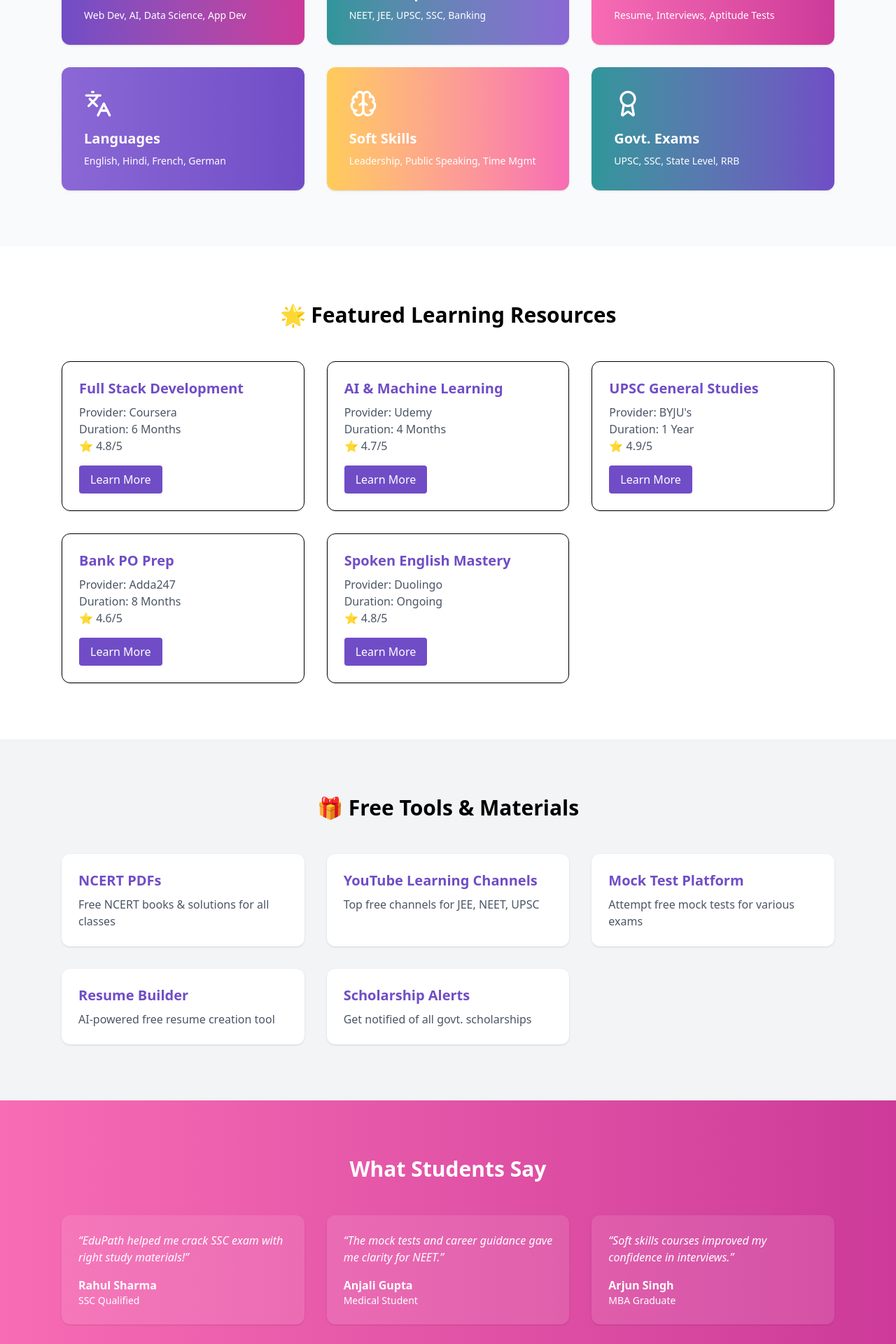
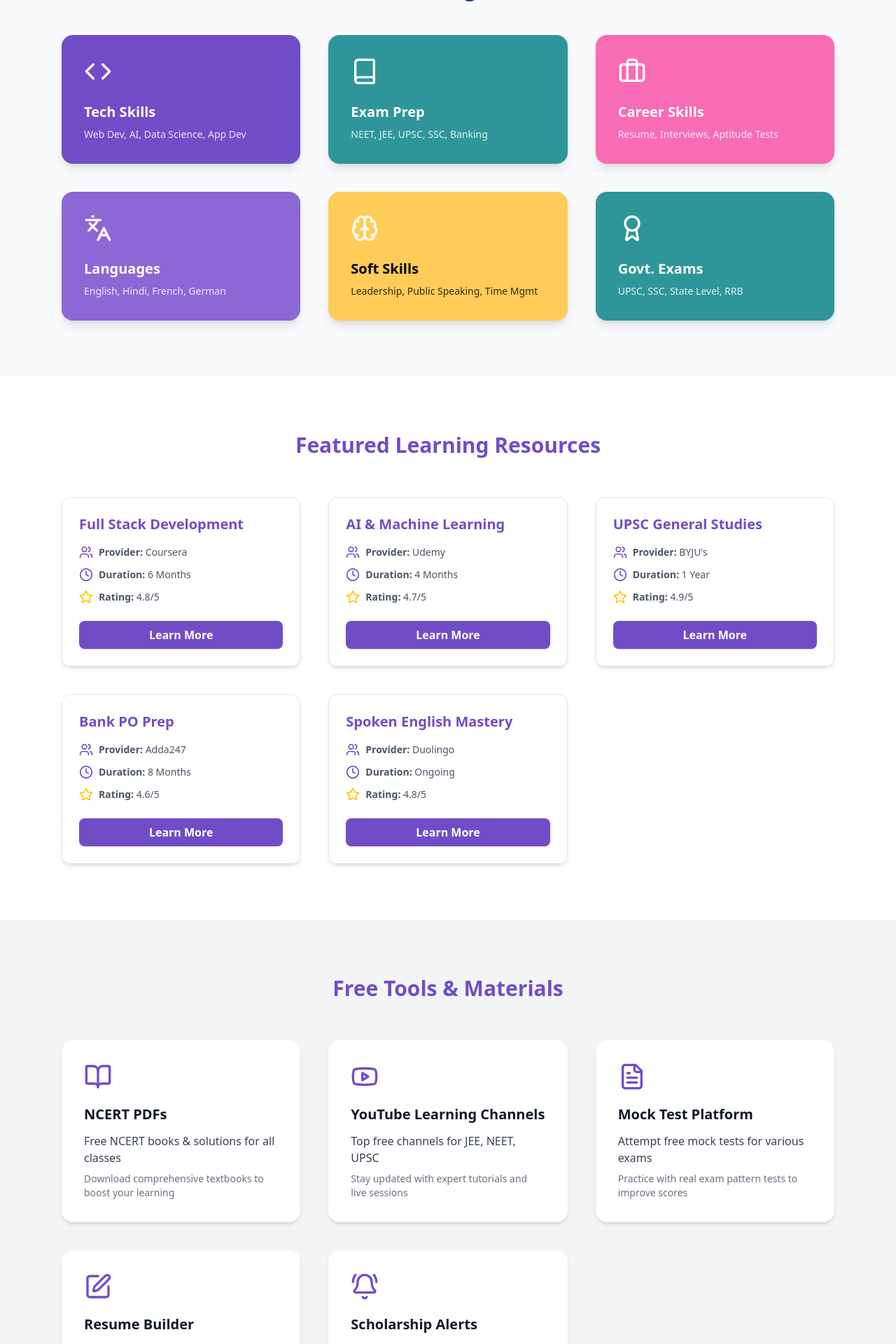
Before and after one commit to ashwanik0777/EduPath, a Next.js app: page /studyResources in a window 1280 px wide. Shown: the part 620-2540 px from the top of the page at 70% size. Built offline with nearby package versions, Linux system fonts and the light colour scheme.

Commit message:
update study resources

```diff
--- a/src/app/components/studyResources/FeaturedResources.tsx
+++ b/src/app/components/studyResources/FeaturedResources.tsx
@@ -1,24 +1,45 @@
+"use client"
+import { BookOpen, Clock, Star, Users } from "lucide-react"
+
 const resources = [
-  { title: "Full Stack Development", provider: "Coursera", duration: "6 Months", rating: "⭐ 4.8/5" },
-  { title: "AI & Machine Learning", provider: "Udemy", duration: "4 Months", rating: "⭐ 4.7/5" },
-  { title: "UPSC General Studies", provider: "BYJU's", duration: "1 Year", rating: "⭐ 4.9/5" },
-  { title: "Bank PO Prep", provider: "Adda247", duration: "8 Months", rating: "⭐ 4.6/5" },
-  { title: "Spoken English Mastery", provider: "Duolingo", duration: "Ongoing", rating: "⭐ 4.8/5" },
+  { title: "Full Stack Development", provider: "Coursera", duration: "6 Months", rating: "4.8/5" },
+  { title: "AI & Machine Learning", provider: "Udemy", duration: "4 Months", rating: "4.7/5" },
+  { title: "UPSC General Studies", provider: "BYJU's", duration: "1 Year", rating: "4.9/5" },
+  { title: "Bank PO Prep", provider: "Adda247", duration: "8 Months", rating: "4.6/5" },
+  { title: "Spoken English Mastery", provider: "Duolingo", duration: "Ongoing", rating: "4.8/5" },
 ]
 
 export default function FeaturedResources() {
   return (
     <section className="py-20 bg-white">
       <div className="max-w-6xl mx-auto px-6">
-        <h2 className="text-3xl font-bold mb-12 text-center">🌟 Featured Learning Resources</h2>
-        <div className="grid md:grid-cols-2 lg:grid-cols-3 gap-8">
-          {resources.map((r, i) => (
-            <div key={i} className="p-6 border rounded-xl shadow hover:shadow-lg transition">
-              <h3 className="text-xl font-bold text-[#704DC6] mb-2">{r.title}</h3>
-              <p className="text-gray-600">Provider: {r.provider}</p>
-              <p className="text-gray-600">Duration: {r.duration}</p>
-              <p className="text-gray-600">{r.rating}</p>
-              <a href="#" className="inline-block mt-4 px-4 py-2 bg-[#704DC6] text-white rounded hover:bg-[#5b3bad]">
+        <h2 className="text-3xl font-extrabold mb-14 text-center text-[#704DC6]">Featured Learning Resources</h2>
+        <div className="grid md:grid-cols-2 lg:grid-cols-3 gap-10">
+          {resources.map(({ title, provider, duration, rating }, i) => (
+            <div
+              key={i}
+              className="p-6 border border-gray-200 rounded-xl shadow-md hover:shadow-lg transition-shadow duration-300 cursor-default flex flex-col"
+              aria-label={`Resource ${title} provided by ${provider}`}
+            >
+              <h3 className="text-xl font-bold text-[#704DC6] mb-4">{title}</h3>
+              <div className="flex flex-col space-y-3 text-gray-600 text-sm flex-grow">
+                <p className="flex items-center gap-2">
+                  <Users className="w-5 h-5 text-[#704DC6]" aria-hidden="true" />
+                  <span><strong>Provider:</strong> {provider}</span>
+                </p>
+                <p className="flex items-center gap-2">
+                  <Clock className="w-5 h-5 text-[#704DC6]" aria-hidden="true" />
+                  <span><strong>Duration:</strong> {duration}</span>
+                </p>
+                <p className="flex items-center gap-2">
+                  <Star className="w-5 h-5 text-yellow-400" aria-hidden="true" />
+                  <span><strong>Rating:</strong> {rating}</span>
+                </p>
+              </div>
+              <a
+                href="#"
+                className="mt-6 inline-block rounded-lg bg-[#704DC6] px-6 py-2 text-white font-semibold text-center shadow hover:bg-[#5a3aa8] hover:scale-105 transition transform duration-300"
+              >
                 Learn More
               </a>
             </div>
--- a/src/app/components/studyResources/FreeTools.tsx
+++ b/src/app/components/studyResources/FreeTools.tsx
@@ -1,21 +1,55 @@
+"use client"
+import { BookOpen, Youtube, FileText, Edit, BellRing } from "lucide-react"
+
 const tools = [
-  { name: "NCERT PDFs", desc: "Free NCERT books & solutions for all classes" },
-  { name: "YouTube Learning Channels", desc: "Top free channels for JEE, NEET, UPSC" },
-  { name: "Mock Test Platform", desc: "Attempt free mock tests for various exams" },
-  { name: "Resume Builder", desc: "AI-powered free resume creation tool" },
-  { name: "Scholarship Alerts", desc: "Get notified of all govt. scholarships" },
+  {
+    name: "NCERT PDFs",
+    desc: "Free NCERT books & solutions for all classes",
+    details: "Download comprehensive textbooks to boost your learning",
+    icon: BookOpen,
+  },
+  {
+    name: "YouTube Learning Channels",
+    desc: "Top free channels for JEE, NEET, UPSC",
+    details: "Stay updated with expert tutorials and live sessions",
+    icon: Youtube,
+  },
+  {
+    name: "Mock Test Platform",
+    desc: "Attempt free mock tests for various exams",
+    details: "Practice with real exam pattern tests to improve scores",
+    icon: FileText,
+  },
+  {
+    name: "Resume Builder",
+    desc: "AI-powered free resume creation tool",
+    details: "Create professional resumes in minutes tailored for your field",
+    icon: Edit,
+  },
+  {
+    name: "Scholarship Alerts",
+    desc: "Get notified of all govt. scholarships",
+    details: "Never miss out on timely opportunities to fund your education",
+    icon: BellRing,
+  },
 ]
 
 export default function FreeTools() {
   return (
     <section className="py-20 bg-gray-100">
       <div className="max-w-6xl mx-auto px-6">
-        <h2 className="text-3xl font-bold mb-12 text-center">🎁 Free Tools & Materials</h2>
-        <div className="grid md:grid-cols-2 lg:grid-cols-3 gap-8">
-          {tools.map((t, i) => (
-            <div key={i} className="p-6 bg-white rounded-xl shadow hover:shadow-lg transition">
-              <h3 className="text-xl font-semibold text-[#704DC6] mb-2">{t.name}</h3>
-              <p className="text-gray-600">{t.desc}</p>
+        <h2 className="text-3xl font-extrabold mb-14 text-center text-[#704DC6]">Free Tools & Materials</h2>
+        <div className="grid md:grid-cols-2 lg:grid-cols-3 gap-10">
+          {tools.map(({ name, desc, details, icon: Icon }, i) => (
+            <div
+              key={i}
+              className="p-8 bg-white rounded-2xl shadow-md hover:shadow-xl hover:scale-[1.03] transition-transform duration-300 cursor-default flex flex-col"
+              aria-label={`Free tool: ${name}`}
+            >
+              <Icon className="w-10 h-10 text-[#704DC6] mb-5" aria-hidden="true" />
+              <h3 className="text-xl font-semibold mb-3 text-gray-900">{name}</h3>
+              <p className="text-gray-700 mb-2">{desc}</p>
+              <p className="text-gray-500 text-sm">{details}</p>
             </div>
           ))}
         </div>
--- a/src/app/components/studyResources/SkillCategories.tsx
+++ b/src/app/components/studyResources/SkillCategories.tsx
@@ -1,25 +1,65 @@
+"use client"
 import { Code, Book, Briefcase, Languages, Brain, Award } from "lucide-react"
 
 const categories = [
-  { icon: <Code className="h-10 w-10 text-white" />, title: "Tech Skills", desc: "Web Dev, AI, Data Science, App Dev", bg: "bg-gradient-to-r from-[#704DC6] to-[#CD3A99]" },
-  { icon: <Book className="h-10 w-10 text-white" />, title: "Exam Prep", desc: "NEET, JEE, UPSC, SSC, Banking", bg: "bg-gradient-to-r from-[#2E969A] to-[#8B68D5]" },
-  { icon: <Briefcase className="h-10 w-10 text-white" />, title: "Career Skills", desc: "Resume, Interviews, Aptitude Tests", bg: "bg-gradient-to-r from-[#F76CB4] to-[#CD3A99]" },
-  { icon: <Languages className="h-10 w-10 text-white" />, title: "Languages", desc: "English, Hindi, French, German", bg: "bg-gradient-to-r from-[#8B68D5] to-[#704DC6]" },
-  { icon: <Brain className="h-10 w-10 text-white" />, title: "Soft Skills", desc: "Leadership, Public Speaking, Time Mgmt", bg: "bg-gradient-to-r from-[#FFCC59] to-[#F76CB4]" },
-  { icon: <Award className="h-10 w-10 text-white" />, title: "Govt. Exams", desc: "UPSC, SSC, State Level, RRB", bg: "bg-gradient-to-r from-[#2E969A] to-[#704DC6]" },
+  {
+    icon: <Code className="h-10 w-10 " />,
+    title: "Tech Skills",
+    desc: "Web Dev, AI, Data Science, App Dev",
+    bg: "bg-[#704DC6]",
+  },
+  {
+    icon: <Book className="h-10 w-10 " />,
+    title: "Exam Prep",
+    desc: "NEET, JEE, UPSC, SSC, Banking",
+    bg: "bg-[#2E969A]",
+  },
+  {
+    icon: <Briefcase className="h-10 w-10" />,
+    title: "Career Skills",
+    desc: "Resume, Interviews, Aptitude Tests",
+    bg: "bg-[#F76CB4]",
+  },
+  {
+    icon: <Languages className="h-10 w-10" />,
+    title: "Languages",
+    desc: "English, Hindi, French, German",
+    bg: "bg-[#8B68D5]",
+  },
+  {
+    icon: <Brain className="h-10 w-10 text-white" />,
+    title: "Soft Skills",
+    desc: "Leadership, Public Speaking, Time Mgmt",
+    bg: "bg-[#FFCC59]",
+    textColor: "text-black"
+  },
+  {
+    icon: <Award className="h-10 w-10 " />,
+    title: "Govt. Exams",
+    desc: "UPSC, SSC, State Level, RRB",
+    bg: "bg-[#2E969A]",
+  },
 ]
 
 export default function SkillCategories() {
   return (
     <section className="py-20 bg-gray-50">
       <div className="max-w-6xl mx-auto px-6">
-        <h2 className="text-3xl font-bold mb-12 text-center">Skill Categories</h2>
-        <div className="grid md:grid-cols-2 lg:grid-cols-3 gap-8">
-          {categories.map((c, i) => (
-            <div key={i} className={`${c.bg} text-white p-8 rounded-xl shadow hover:scale-105 transition`}>
-              <div>{c.icon}</div>
-              <h3 className="text-xl font-semibold mt-4">{c.title}</h3>
-              <p className="mt-2 text-sm">{c.desc}</p>
+        <h2 className="text-3xl font-bold mb-12 text-center text-[#2E358B]">Skill Categories</h2>
+        <div className="grid md:grid-cols-2 lg:grid-cols-3 gap-10">
+          {categories.map(({ icon, title, desc, bg, textColor }, i) => (
+            <div
+              key={i}
+              className={`${bg} ${textColor || "text-white"} rounded-2xl shadow-lg p-8 cursor-pointer
+                hover:scale-105 hover:shadow-2xl transition-transform duration-300 flex flex-col items-start`}
+              aria-label={title}
+              role="group"
+            >
+              <div className="mb-6">{icon}</div>
+              <h3 className="text-xl font-semibold mb-2">{title}</h3>
+              <p className={`text-sm ${textColor === "text-black" ? "text-black/80" : "text-white/85"}`}>
+                {desc}
+              </p>
             </div>
           ))}
         </div>
--- a/src/app/components/studyResources/TestimonialsResources.tsx
+++ b/src/app/components/studyResources/TestimonialsResources.tsx
@@ -1,3 +1,6 @@
+"use client"
+import { User } from "lucide-react"
+
 const testimonials = [
   { name: "Rahul Sharma", feedback: "EduPath helped me crack SSC exam with right study materials!", role: "SSC Qualified" },
   { name: "Anjali Gupta", feedback: "The mock tests and career guidance gave me clarity for NEET.", role: "Medical Student" },
@@ -6,15 +9,19 @@ const testimonials = [
 
 export default function TestimonialsResources() {
   return (
-    <section className="py-20 bg-gradient-to-r from-[#F76CB4] to-[#CD3A99] text-white">
+    <section className="py-20 bg-gray-50 text-gray-900">
       <div className="max-w-6xl mx-auto px-6">
-        <h2 className="text-3xl font-bold mb-12 text-center">What Students Say</h2>
-        <div className="grid md:grid-cols-3 gap-8">
+        <h2 className="text-3xl font-bold mb-12 text-center text-[#2E358B]">What Students Say</h2>
+        <div className="grid md:grid-cols-3 gap-10">
           {testimonials.map((t, i) => (
-            <div key={i} className="bg-white/10 p-6 rounded-xl shadow">
-              <p className="italic">“{t.feedback}”</p>
-              <h4 className="mt-4 font-semibold">{t.name}</h4>
-              <p className="text-sm">{t.role}</p>
+            <div
+              key={i}
+              className="bg-white rounded-xl border border-gray-200 p-8 shadow-md hover:shadow-xl transition-shadow duration-300 cursor-default flex flex-col items-center"
+            >
+              <User className="w-12 h-12 text-[#704DC6] mb-6" />
+              <p className="italic text-center mb-6 select-text leading-relaxed">“{t.feedback}”</p>
+              <h4 className="font-semibold text-[#2E358B] text-lg">{t.name}</h4>
+              <p className="text-sm text-gray-500">{t.role}</p>
             </div>
           ))}
         </div>
--- a/src/app/studyResources/page.tsx
+++ b/src/app/studyResources/page.tsx
@@ -9,7 +9,11 @@ import CTAResources from "@/app/components/studyResources/CTAResources"
 export default function StudyResourcesPage() {
   return (
     <main>
-      <HeroSection />
+      <HeroSection
+        title="Empower Your Learning Journey"
+        subtitle="Discover a wealth of resources to enhance your skills and knowledge."
+       bgTheme={10}
+      />
       <SkillCategories />
       <FeaturedResources />
       <FreeTools />
```
Also changed, not shown: src/app/components/studyResources/CTAResources.tsx (+12 -4 lines).
